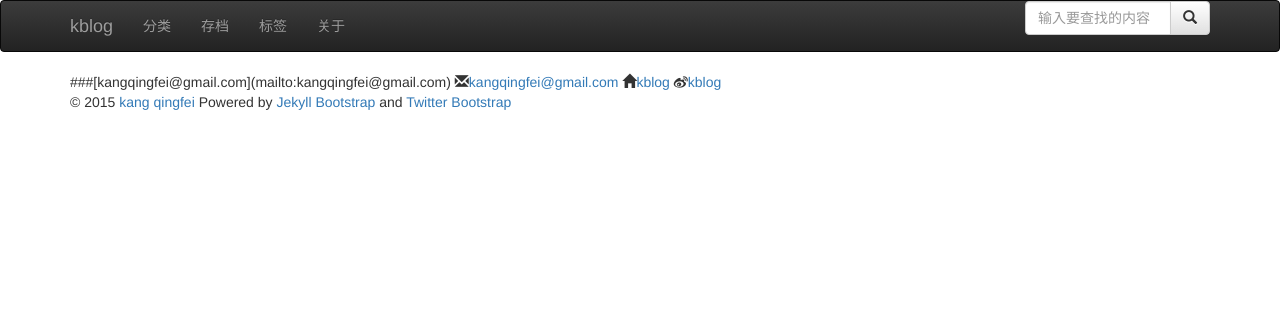
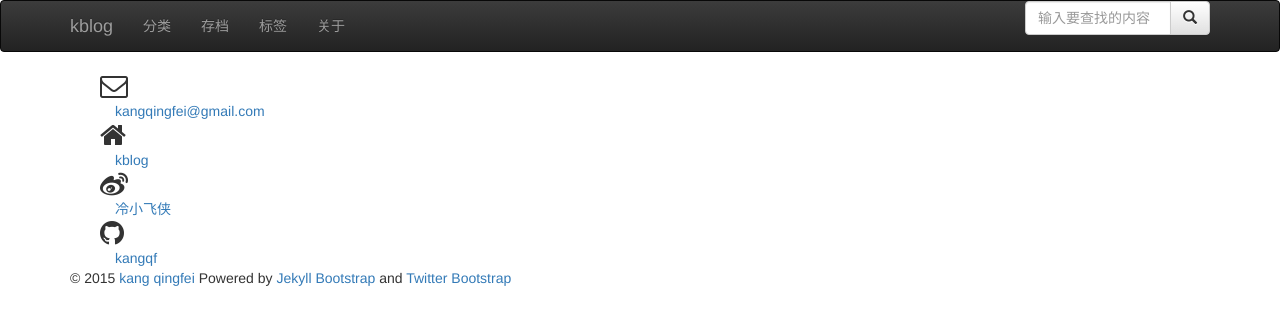
Before and after one commit to kangqf/kangqf.github.io, a Jekyll site: the page built from about.html, in a window 1280 px wide. Shown: the top 325 px of the page. Built offline with Jekyll 4.4.1, drawn with Linux system fonts in a browser that asks for light colours; nearby versions of some CDN libraries; library files that are not in the unit come from our copies; Markdown is read by kramdown in place of the engine named in the settings.

Commit message:
change index.md

```diff
--- a/_includes/themes/kblog/post.html
+++ b/_includes/themes/kblog/post.html
@@ -1,5 +1,5 @@
-<div class="page-header">
-  <h1>{{ page.title }} {% if page.tagline %}<small>{{page.tagline}}</small>{% endif %}</h1>
+<div class="page-header container">
+  <h3>{{ page.title }} {% if page.tagline %}<small>{{page.tagline}}</small>{% endif %}</h3>
 </div>
 
 <div class="row post-full">
--- a/about.html
+++ b/about.html
@@ -5,7 +5,37 @@ description: ""
 ---
 {% include JB/setup %}
 
-###[kangqingfei@gmail.com](mailto:kangqingfei@gmail.com)
-<i class="glyphicon glyphicon-envelope"></i><a href="mailto:kangqingfei@gmail.com">kangqingfei@gmail.com</a>
-<i class="glyphicon glyphicon-home"></i><a href="https://www.kangqingfei.cn">kblog</a>
-<i class="fa fa-weibo"></i><a href="https://www.kangqingfei.cn">kblog</a>
+<div id="" class="container">
+  <div class="container item">
+    <div>
+      <i class="fa fa-2x fa-envelope-o"></i>
+    </div>
+    <div class="container item-info">
+      <a href="mailto:kangqingfei@gmail.com">kangqingfei@gmail.com</a>
+    </div>
+  </div>
+  <div class="container item">
+    <div>
+      <i class="fa fa-2x fa-home"></i>
+    </div>
+    <div class="container item-info">
+      <a href="https://www.kangqingfei.cn">kblog</a>
+    </div>
+  </div>
+  <div class="container item">
+    <div>
+      <i class="fa fa-2x fa-weibo"></i>
+    </div>
+    <div class="container item-info">
+      <a href="https://www.kangqingfei.cn">冷小飞侠</a>
+    </div>
+  </div>
+  <div class="container item">
+    <div>
+      <i class="fa fa-2x fa-github"></i>
+    </div>
+    <div class="container item-info">
+      <a href="https://github.kangqf.cn">kangqf</a>
+    </div>
+  </div>
+</div>
```
Also changed, not shown: assets/themes/kblog/css/style.css (+7 -0 lines), index.md (+5 -0 lines).
